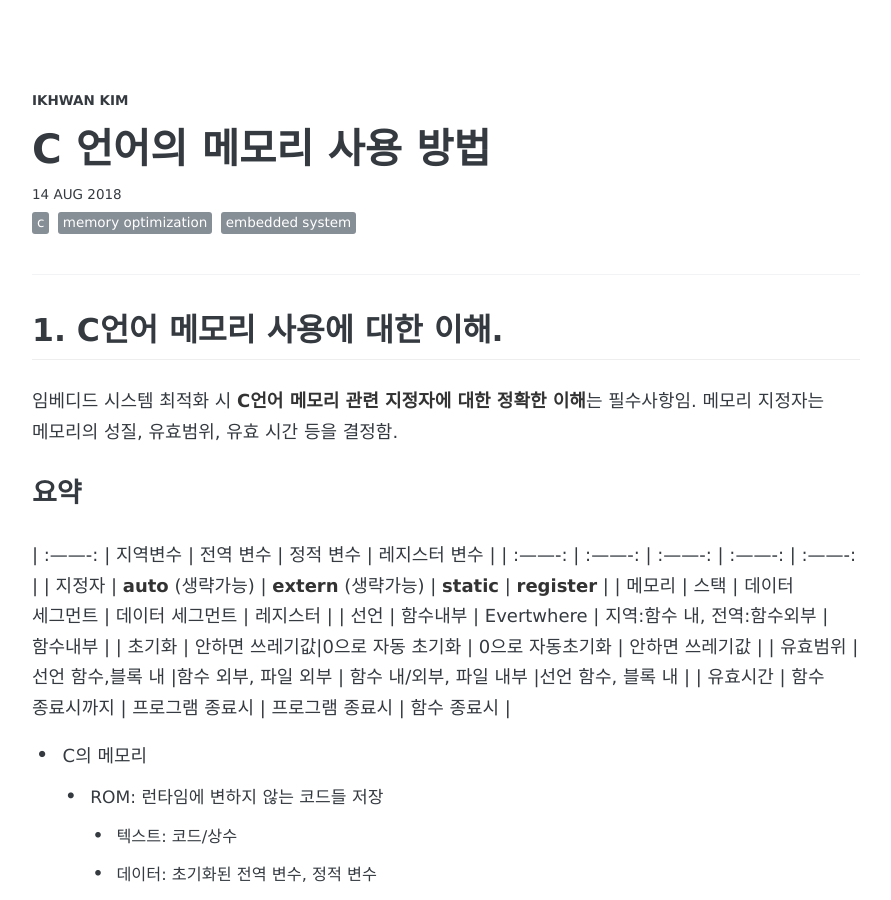
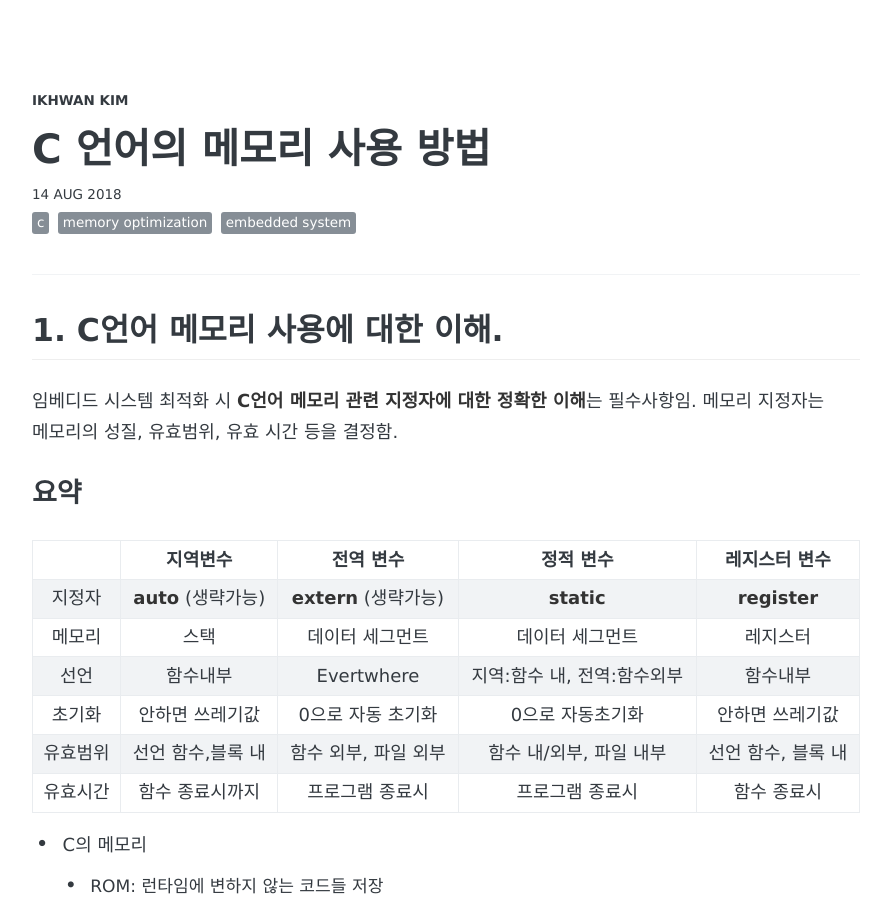
Before and after one commit to duo821228/duo821228.github.io, a Jekyll site: the page built from _posts/2018-08-14-How_to_use_memory_in_C.md, in a window 1280 px wide and 900 px high. Shown: the whole window, without its empty margins (194-1085 px from the left). Built offline with Jekyll 4.4.1, drawn with Linux system fonts in a browser that asks for light colours; some web fonts are replaced; comment, search, counter and statistics services are not loaded.

Commit message:
C언어 메모리 사용 마이너 에딧

```diff
--- a/_posts/2018-08-14-How_to_use_memory_in_C.md
+++ b/_posts/2018-08-14-How_to_use_memory_in_C.md
@@ -25,13 +25,14 @@ share: false
 임베디드 시스템 최적화 시 **C언어 메모리 관련 지정자에 대한 정확한 이해**는 필수사항임. 메모리 지정자는 메모리의 성질, 유효범위, 유효 시간 등을 결정함.
 
 ### 요약
-| :-------: | 지역변수 | 전역 변수 | 정적 변수 | 레지스터 변수 |
+
+| | 지역변수 | 전역 변수 | 정적 변수 | 레지스터 변수 |
 | :-------: | :-------: | :-------: | :-------: | :-------: |
 | 지정자 | **auto** (생략가능) | **extern** (생략가능) | **static** | **register** |
 | 메모리 | 스택 | 데이터 세그먼트 | 데이터 세그먼트 | 레지스터 |
 | 선언 | 함수내부 | Evertwhere | 지역:함수 내, 전역:함수외부 | 함수내부 |
-| 초기화 | 안하면 쓰레기값|0으로 자동 초기화 | 0으로 자동초기화 | 안하면 쓰레기값 |
-| 유효범위 | 선언 함수,블록 내 |함수 외부, 파일 외부 | 함수 내/외부, 파일 내부 |선언 함수, 블록 내 |
+| 초기화 | 안하면 쓰레기값| 0으로 자동 초기화 | 0으로 자동초기화 | 안하면 쓰레기값 |
+| 유효범위 | 선언 함수,블록 내 | 함수 외부, 파일 외부 | 함수 내/외부, 파일 내부 | 선언 함수, 블록 내 |
 | 유효시간 | 함수 종료시까지 | 프로그램 종료시 | 프로그램 종료시 | 함수 종료시 |
 
 
```
